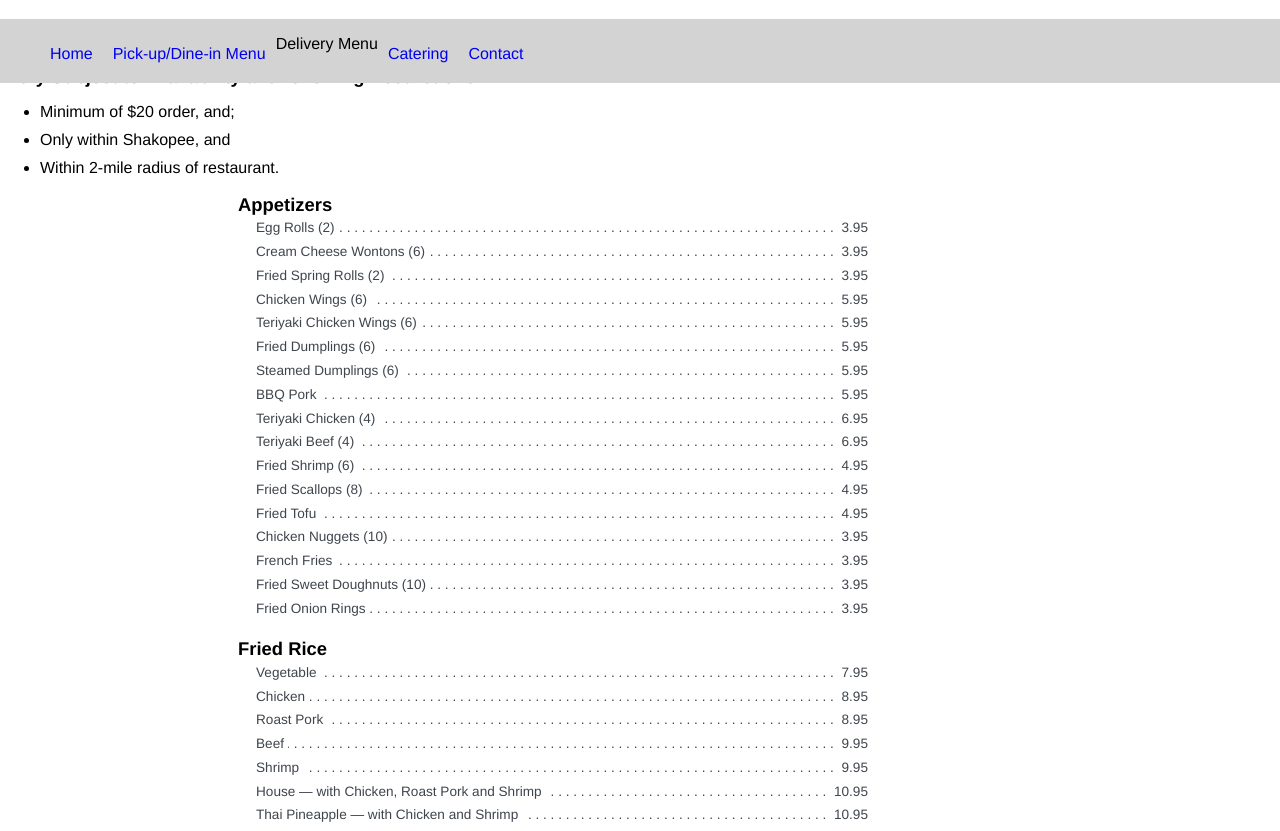
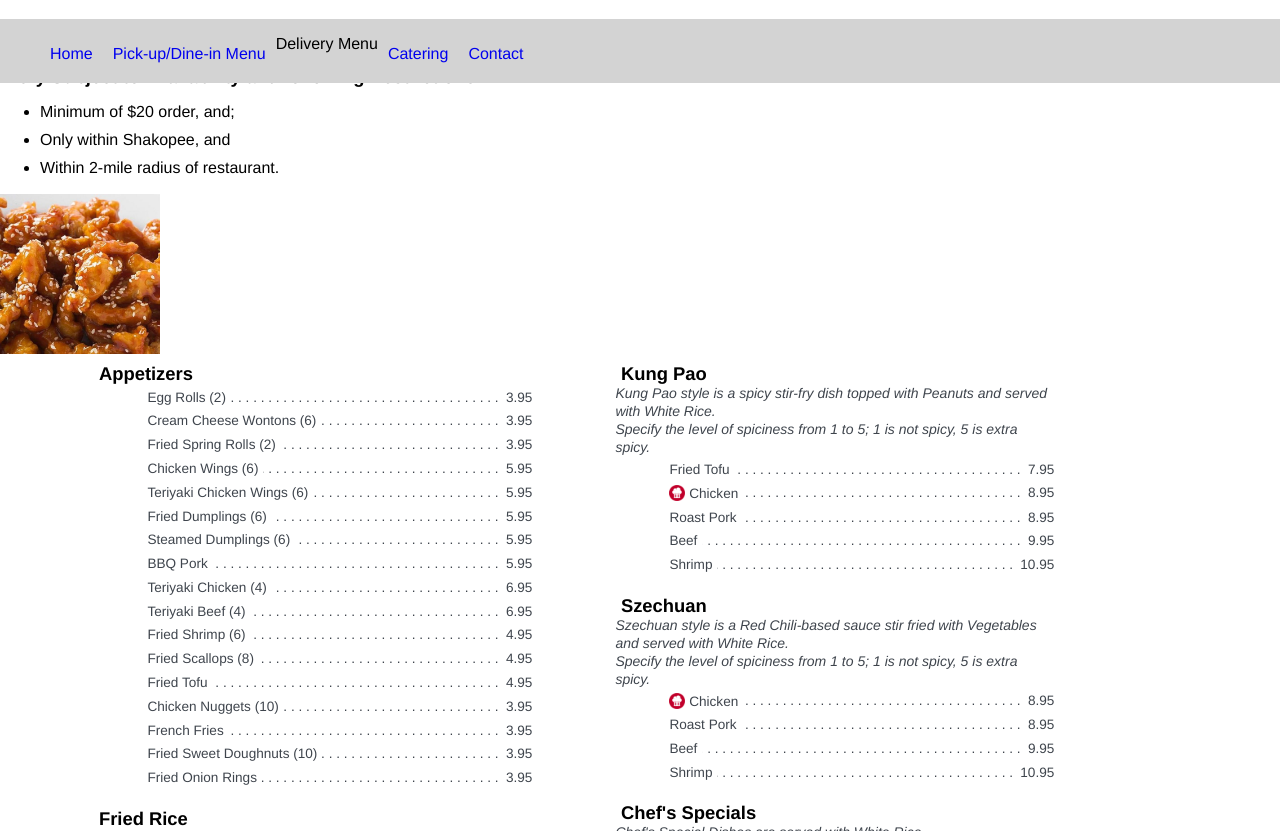
Before and after one commit to BluePawDev/asian-hon-html-css, a plain HTML site: page public/views/menu-delivery.html in a window 1280 px wide. Shown: the part 61-892 px from the top of the page. Drawn offline with Linux system fonts and the light colour scheme.

Commit message:
Update/Add data to menu-delivery.html

```diff
--- a/public/styles/menu.css
+++ b/public/styles/menu.css
@@ -45,7 +45,7 @@ ul.leaders span+span {
 }
 
 .menu-div {
-  width: 70%;
+  width: 83%;
   margin: 0 20%;
 }
 
@@ -55,8 +55,7 @@ h4 {
 }
 
 ul.leaders {
-  max-width: 45em;
-  padding: 0;
+  max-width: 100%;
   overflow-x: hidden;
   list-style: none;
   font-weight: 400;
@@ -98,3 +97,20 @@ ul.leaders span+span {
 li {
   margin-bottom: .6em
 }
+
+.column {
+  float: left;
+  width: 40%;
+  padding: 5px;
+}
+
+.row:after {
+  content: "";
+  display: table;
+  clear: both;
+}
+
+img {
+  height: 10em;
+  width: 10em;
+}
--- a/public/views/menu-delivery.html
+++ b/public/views/menu-delivery.html
@@ -55,9 +55,14 @@
         <li>Within 2-mile radius of restaurant.</li>
       </ul>
 
+
+
 <!-- START .menu -->
-<div class='menu'>
 
+<img src="../images/delivery/sesame-chicken.jpg" alt="">
+
+<div class="row">
+  <div class="column">
     <div class="menu-div appetizer-div">
       <h4>Appetizers</h4>
       <!-- START ul.appetizers -->
@@ -146,6 +151,9 @@
       <!-- END ul.chow-fun -->
     </div>
 
+  </div>
+
+  <div class="column">
     <div class="menu-div kung-pao-div">
       <h4>Kung Pao</h4>
       <p class="description">Kung Pao style is a spicy stir-fry dish topped with Peanuts and served with White Rice.</p>
@@ -161,7 +169,7 @@
 
     </div>
 
-<div class="menu-div kung-pao-div">
+    <div class="menu-div szechuan-div">
       <h4>Szechuan</h4>
       <p class="description">Szechuan style is a Red Chili-based sauce stir fried with Vegetables and served with White Rice.</p>
       <p class="description">Specify the level of spiciness from 1 to 5; 1 is not spicy, 5 is extra spicy.</p>
@@ -219,6 +227,15 @@
       </ul>
     </div>
 
+  </div>
+
+</div>
+<div class='menu'>
+
+
+
+
+
 
 
 
```
Lines whose indentation alone changed are shown as unchanged.
